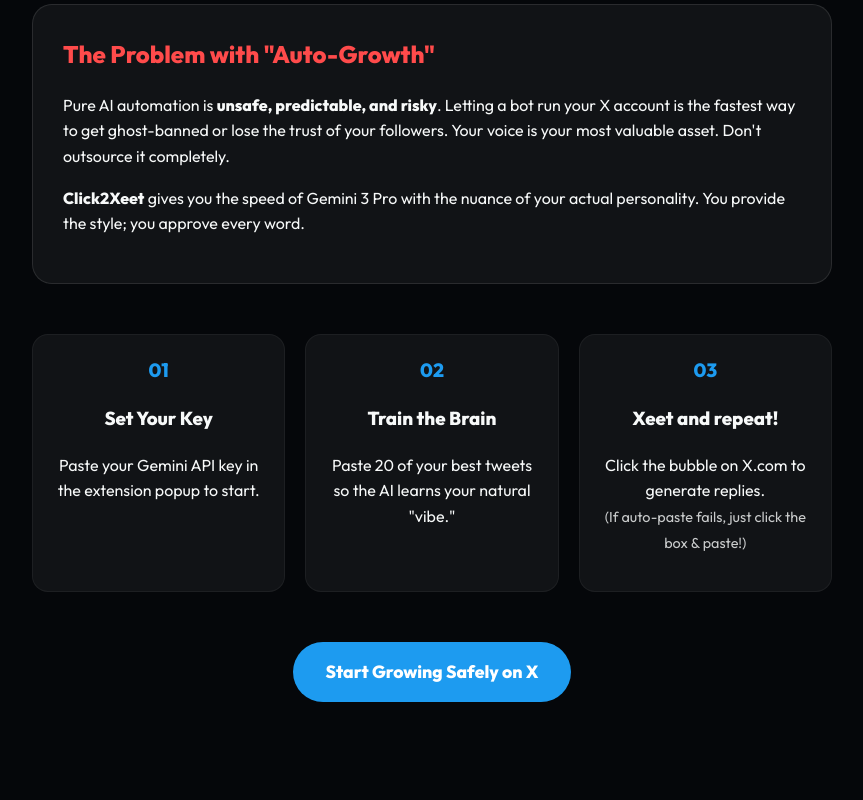
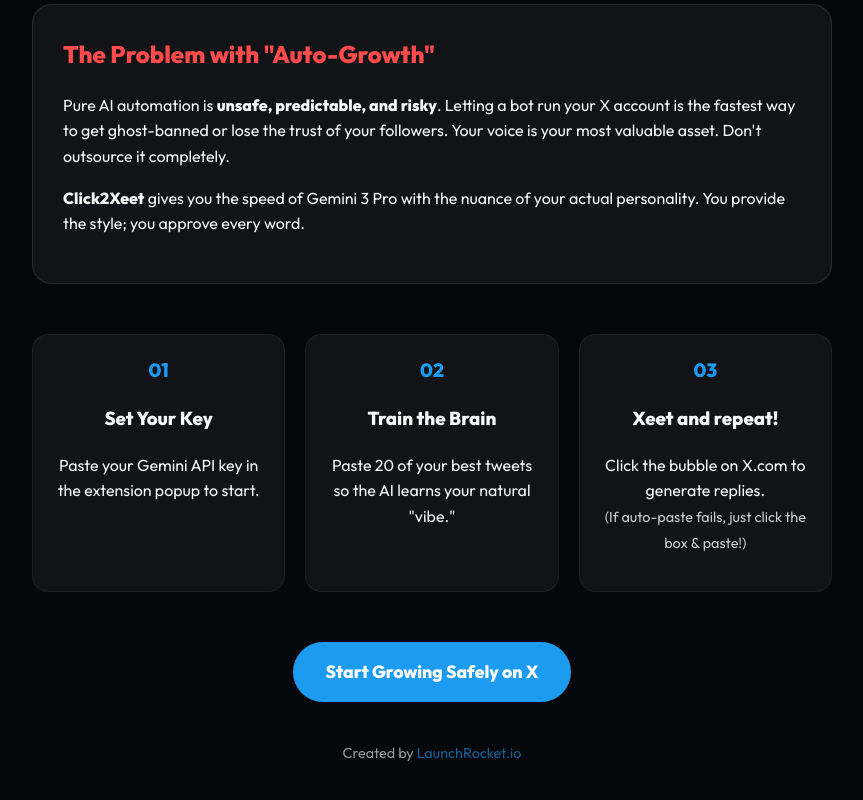
Before and after one commit to ariellecpx/Click2Xeet, a browser extension: page welcome.html in a window 1280 px wide. Shown: the part 386-1186 px from the top of the page, without its empty margins (208-1071 px from the left). Before the commit the page ends 1128 px from the top, so only its background shows below. Drawn offline with Linux system fonts and the light colour scheme.

Commit message:
Update branding to feature LaunchRocket.io credit, clean up manifest permissions, and refine description

```diff
--- a/welcome.html
+++ b/welcome.html
@@ -153,6 +153,11 @@
         </div>
 
         <a href="https://x.com" target="_blank" class="btn">Start Growing Safely on X</a>
+
+        <div style="margin-top: 40px; opacity: 0.6; font-size: 0.9em;">
+            Created by <a href="https://launchrocket.io" target="_blank"
+                style="color: var(--accent); text-decoration: none;">LaunchRocket.io</a>
+        </div>
     </div>
 </body>
 
```
Also changed, not shown: popup.html (+4 -0 lines), manifest.json.
